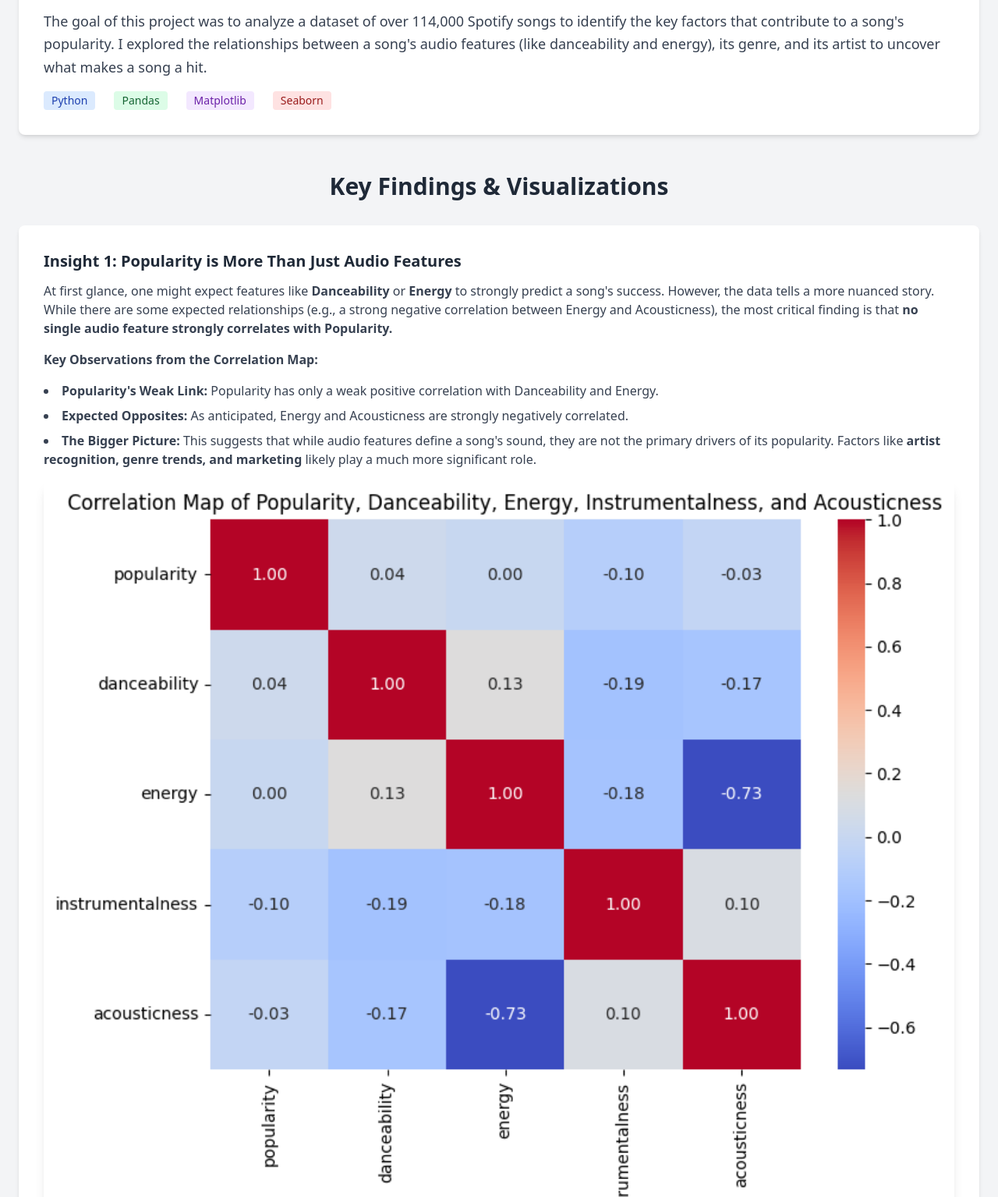
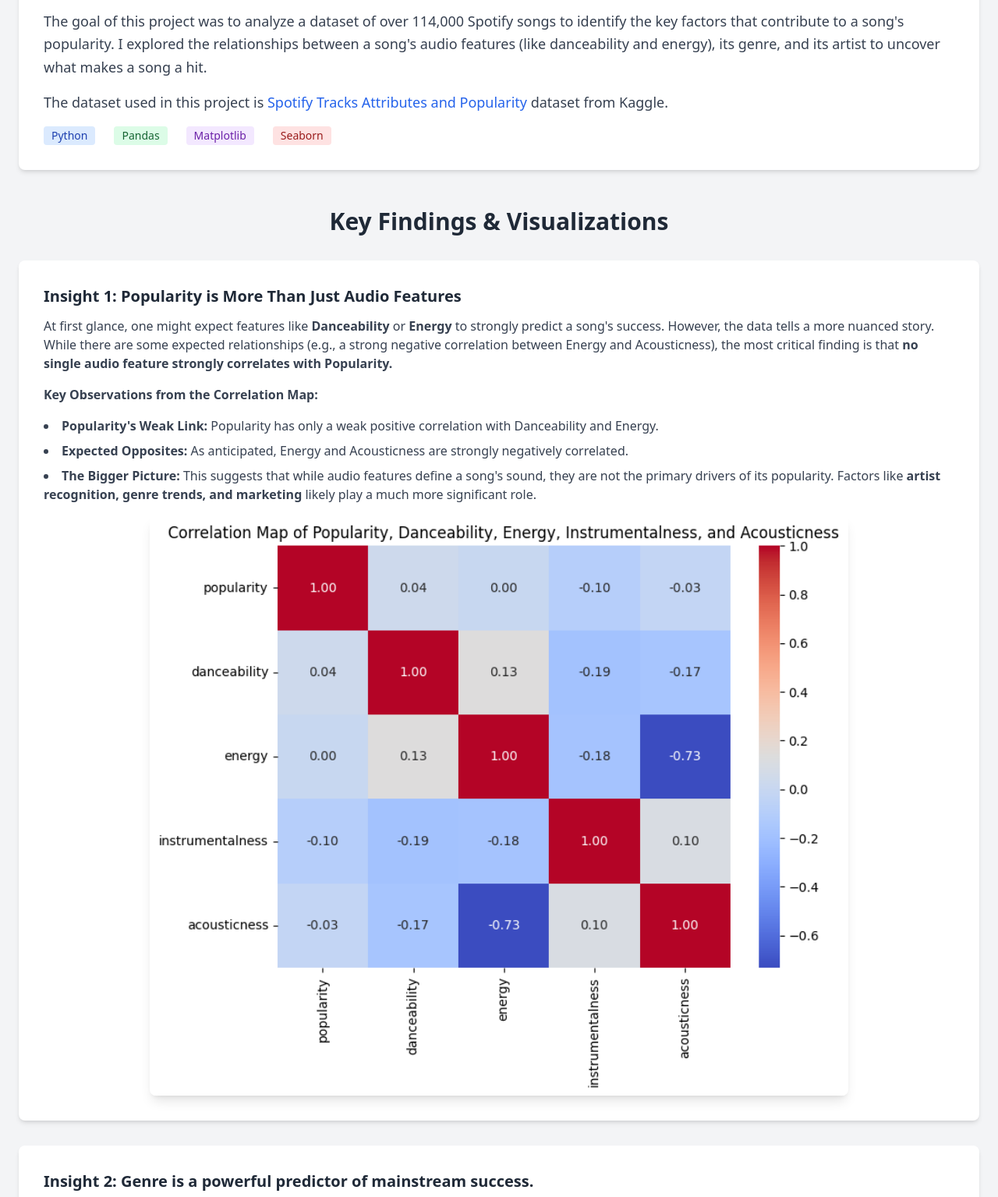
Before and after one commit to MZakkiy/MZakkiy.github.io, a plain HTML site: page spotify-project.html in a window 1280 px wide. Shown: the part 203-1738 px from the top of the page at 78% size. Drawn offline with nearby package versions, Linux system fonts and the light colour scheme.

Commit message:
Update spotify project case study page

```diff
--- a/spotify-project.html
+++ b/spotify-project.html
@@ -24,6 +24,9 @@
                 <p class="text-lg text-gray-700 leading-relaxed mb-4">
                     The goal of this project was to analyze a dataset of over 114,000 Spotify songs to identify the key factors that contribute to a song's popularity. I explored the relationships between a song's audio features (like danceability and energy), its genre, and its artist to uncover what makes a song a hit.
                 </p>
+                <p class="text-lg text-gray-700 leading-relaxed mb-4">
+                    The dataset used in this project is <a href="https://www.kaggle.com/datasets/melissamonfared/spotify-tracks-attributes-and-popularity/data" class="text-blue-600 hover:underline" target="_blank" rel="noopener noreferrer">Spotify Tracks Attributes and Popularity</a> dataset from Kaggle.
+                </p>
                 <div class="flex flex-wrap gap-4">
                     <span class="bg-blue-100 text-blue-800 text-sm font-medium mr-2 px-2.5 py-0.5 rounded">Python</span>
                     <span class="bg-green-100 text-green-800 text-sm font-medium mr-2 px-2.5 py-0.5 rounded">Pandas</span>
@@ -47,13 +50,13 @@
                     <li><strong>Expected Opposites:</strong> As anticipated, Energy and Acousticness are strongly negatively correlated.</li>
                     <li><strong>The Bigger Picture:</strong> This suggests that while audio features define a song's sound, they are not the primary drivers of its popularity. Factors like <strong>artist recognition, genre trends, and marketing</strong> likely play a much more significant role.</li>
                 </ul>
-                <img src="spotify-project-photo/popularity_correlation.png" alt="Popularity Correlation Chart" class="w-full rounded-lg shadow-lg mt-4">
+                <img src="spotify-project-photo/popularity_correlation.png" alt="Popularity Correlation Chart" class="w-full max-w-4xl mx-auto rounded-lg shadow-lg mt-4">
             </div>
 
             <div class="bg-white p-8 rounded-lg shadow-md mb-8">
                 <h3 class="text-xl font-semibold mb-3">Insight 2: Genre is a powerful predictor of mainstream success.</h3>
                 <p class="text-gray-700 mb-4">Based on the analysis of average popularity by track genre, a significant variation exists across different music genres on Spotify. Genres such as "pop-film," "k-pop," "chill," "sad," and "grunge" exhibit notably higher average popularity. Conversely, genres like "iranian," "romance," "latin," "detroit-techno," and "chicago-house" show considerably lower average popularity. This indicates that track genre is a strong factor influencing a song's potential popularity.</p>
-                <img src="spotify-project-photo/top_genres_popularity.png" alt="Top Genres by Popularity" class="w-full rounded-lg shadow-lg">
+                <img src="spotify-project-photo/top_genres_popularity.png" alt="Top Genres by Popularity" class="w-full max-w-4xl mx-auto rounded-lg shadow-lg">
             </div>
 
             <div class="bg-white p-8 rounded-lg shadow-md mb-8">
```
